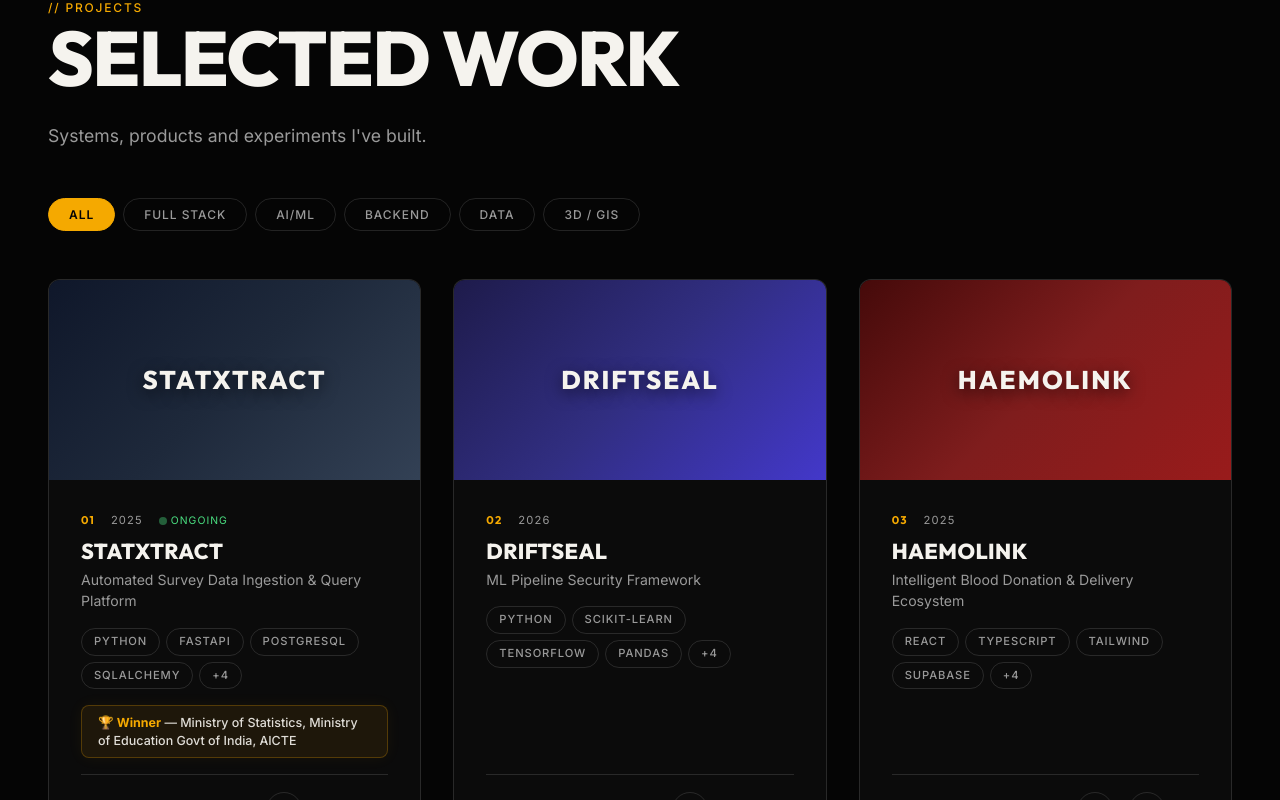
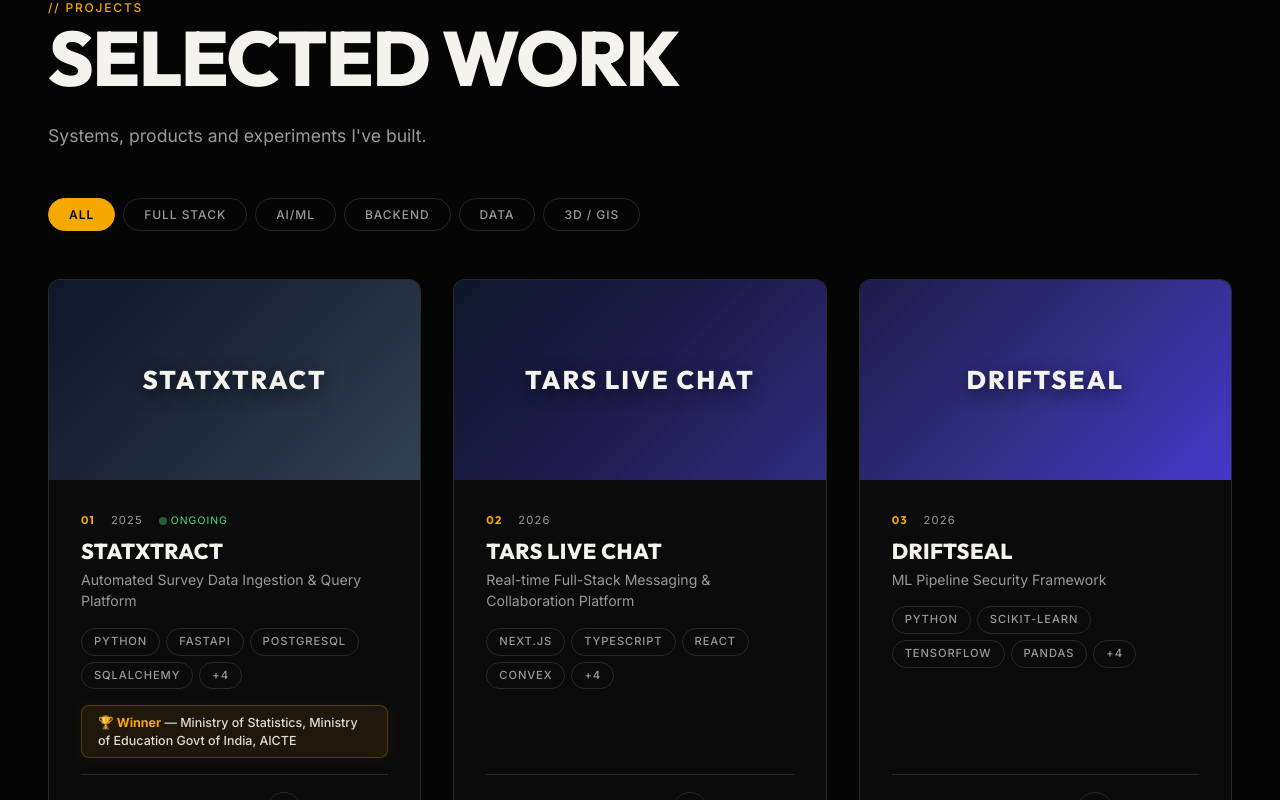
Before and after one commit to SoumyaSudhirNayak/MY_PORTFOLIO_2026, a React (Vite) app: page / in a window 1280 px wide. Shown: the part 2673-3473 px from the top of the page. Built offline with nearby package versions, Linux system fonts and the light colour scheme.

Commit message:
Add TARS Live Chat project dataset & journey milestone

```diff
--- a/src/data/journey.ts
+++ b/src/data/journey.ts
@@ -44,6 +44,13 @@ export const journey: JourneyMilestone[] = [
     type: "project",
   },
   {
+    id: "tars-livechat",
+    year: "2026",
+    title: "TARS LIVE CHAT",
+    subtitle: "Real-time chat platform with Convex & Clerk",
+    type: "project",
+  },
+  {
     id: "whats-next",
     year: "2026+",
     title: "WHAT'S NEXT?",
--- a/src/data/projects.ts
+++ b/src/data/projects.ts
@@ -51,8 +51,52 @@ export const projects: Project[] = [
     confidential: true,
   },
   {
+    id: "tars-livechat",
+    number: "02",
+    title: "TARS LIVE CHAT",
+    subtitle: "Real-time Full-Stack Messaging & Collaboration Platform",
+    type: "case-study",
+    visibility: "public",
+    year: "2026",
+    featured: true,
+    status: "completed",
+    priority: 95,
+    category: ["Full Stack", "Real-time", "Authentication"],
+    tags: ["Convex", "Clerk", "Next.js", "Tailwind"],
+    description:
+      "A production-ready real-time chat application with 1-to-1 direct messaging, group chats, typing indicators, reactions, unread counts, and Clerk authentication.",
+    technologies: [
+      "Next.js",
+      "TypeScript",
+      "React",
+      "Convex",
+      "Clerk",
+      "Tailwind CSS",
+      "shadcn/ui",
+      "REST APIs",
+    ],
+    links: {
+      github: "https://github.com/SoumyaSudhirNayak/TARS_LIVECHAT",
+    },
+    role: "FullStack Developer",
+    caseStudy: {
+      problem:
+        "Real-time messaging applications require low-latency state synchronization, secure multi-tenant authentication, and reliable presence tracking across multiple devices.",
+      solution:
+        "Built a full-stack real-time chat application using Next.js App Router, Convex for reactive live queries/mutations, and Clerk for JWT-authenticated user management. Features direct messages, group management (rename/leave/delete), typing indicators, emoji reactions, and smart auto-scrolling.",
+      challenges: [
+        "Real-time reactivity for typing indicators, unread message badges, and presence heartbeats",
+        "Multi-tenant Clerk JWT authentication integration with Convex row-level security",
+        "Group conversation management, member permissions, and soft-delete message propagation",
+        "Smart auto-scrolling with unread jump indicators",
+      ],
+      outcome:
+        "A functional, production-deployed real-time messaging application with direct and group chat capabilities.",
+    },
+  },
+  {
     id: "driftseal",
-    number: "02",
+    number: "03",
     title: "DRIFTSEAL",
     subtitle: "ML Pipeline Security Framework",
     type: "case-study",
@@ -94,7 +138,7 @@ export const projects: Project[] = [
   },
   {
     id: "haemolink",
-    number: "03",
+    number: "04",
     title: "HAEMOLINK",
     subtitle: "Intelligent Blood Donation & Delivery Ecosystem",
     type: "case-study",
@@ -138,7 +182,7 @@ export const projects: Project[] = [
   },
   {
     id: "outbreak-sentinal",
-    number: "04",
+    number: "05",
     title: "OUTBREAK SENTINAL",
     subtitle: "Real-time Outbreak Tracking & Resource Management",
     type: "case-study",
@@ -178,7 +222,7 @@ export const projects: Project[] = [
   },
   {
     id: "pediascape",
-    number: "05",
+    number: "06",
     title: "PEDIASCAPE",
     subtitle: "Comprehensive E-Learning Platform",
     type: "standard",
@@ -208,7 +252,7 @@ export const projects: Project[] = [
   },
   {
     id: "gramscape",
-    number: "06",
+    number: "07",
     title: "GRAMSCAPE",
     subtitle:
       "Gamification for Rural Planning using Drone, Land Survey Maps & GIS Data",
@@ -231,7 +275,7 @@ export const projects: Project[] = [
   },
   {
     id: "illegal-construction",
-    number: "07",
+    number: "08",
     title: "AI-BASED ILLEGAL CONSTRUCTION DETECTION",
     shortTitle: "CONSTRUCTION DETECTION",
     subtitle: "Satellite Imagery Analysis for Urban Compliance",
--- a/src/data/technologies.ts
+++ b/src/data/technologies.ts
@@ -29,14 +29,14 @@ export const technologies: Technology[] = [
     name: "React",
     category: "FULL-STACK / FRONTEND",
     libraries: ["Hooks", "Router", "Context API", "Vite", "GSAP"],
-    projects: ["driftseal", "haemolink", "outbreak-sentinal", "pediascape"],
+    projects: ["tars-livechat", "driftseal", "haemolink", "outbreak-sentinal", "pediascape"],
     description: "Component-driven user interfaces, state management, SPA routing, and interactive visual web experiences."
   },
   {
     name: "Node.js",
     category: "FULL-STACK / BACKEND",
     libraries: ["Express", "npm", "Async I/O", "REST Services"],
-    projects: ["haemolink", "outbreak-sentinal"],
+    projects: ["tars-livechat", "haemolink", "outbreak-sentinal"],
     description: "Asynchronous server-side JavaScript runtime for scalable network applications and RESTful APIs."
   },
   {
@@ -50,21 +50,21 @@ export const technologies: Technology[] = [
     name: "JavaScript",
     category: "FULL-STACK / WEB",
     libraries: ["ES6+", "DOM API", "Async/Await", "Fetch API"],
-    projects: ["pediascape", "haemolink"],
+    projects: ["tars-livechat", "pediascape", "haemolink"],
     description: "Core dynamic web programming language powering interactive frontend client applications."
   },
   {
     name: "TypeScript",
     category: "FULL-STACK / FRONTEND",
     libraries: ["Interfaces", "Generics", "Strict Typing", "Vite"],
-    projects: ["haemolink", "statxtract"],
+    projects: ["tars-livechat", "haemolink", "statxtract"],
     description: "Strongly-typed JavaScript superset ensuring type-safe frontend components and backend payloads."
   },
   {
     name: "Tailwind CSS",
     category: "FRONTEND / STYLING",
     libraries: ["Flexbox/Grid", "Responsive Layouts", "Dark Mode"],
-    projects: ["haemolink", "outbreak-sentinal"],
+    projects: ["tars-livechat", "haemolink", "outbreak-sentinal"],
     description: "Utility-first CSS framework for rapid responsive user interface engineering."
   },
 
@@ -80,7 +80,7 @@ export const technologies: Technology[] = [
     name: "REST APIs",
     category: "BACKEND / ARCHITECTURE",
     libraries: ["HTTP/HTTPS", "JSON", "OAuth2", "Rate Limiting"],
-    projects: ["statxtract", "driftseal", "haemolink", "outbreak-sentinal"],
+    projects: ["tars-livechat", "statxtract", "driftseal", "haemolink", "outbreak-sentinal"],
     description: "Architectural style for designing stateless, decoupled web services and API integration endpoints."
   },
 
@@ -128,7 +128,7 @@ export const technologies: Technology[] = [
     name: "Git",
     category: "TOOLS / DEVOPS",
     libraries: ["GitHub", "Branching Workflows", "Version Control", "CI/CD"],
-    projects: ["statxtract", "driftseal", "haemolink", "gramscape", "illegal-construction"],
+    projects: ["tars-livechat", "statxtract", "driftseal", "haemolink", "gramscape", "illegal-construction"],
     description: "Distributed version control system for code management, collaborative feature branching, and release tracking."
   },
   {
--- a/src/sections/SelectedWork/SelectedWork.tsx
+++ b/src/sections/SelectedWork/SelectedWork.tsx
@@ -121,6 +121,7 @@ function ProjectCard({ project }: { project: Project }) {
 
 function getProjectGradient(id: string): string {
   const gradients: Record<string, string> = {
+    "tars-livechat": "linear-gradient(135deg, #0F172A 0%, #1E1B4B 50%, #312E81 100%)",
     statxtract: "linear-gradient(135deg, #0F172A 0%, #1E293B 50%, #334155 100%)",
     driftseal: "linear-gradient(135deg, #1E1B4B 0%, #312E81 50%, #4338CA 100%)",
     haemolink: "linear-gradient(135deg, #450A0A 0%, #7F1D1D 50%, #991B1B 100%)",
```
